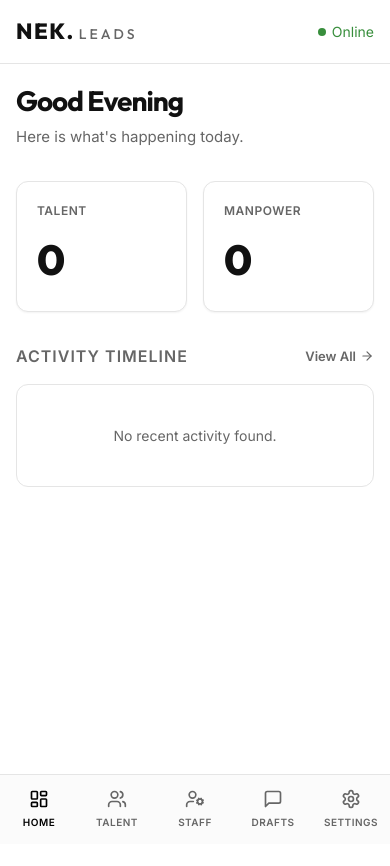
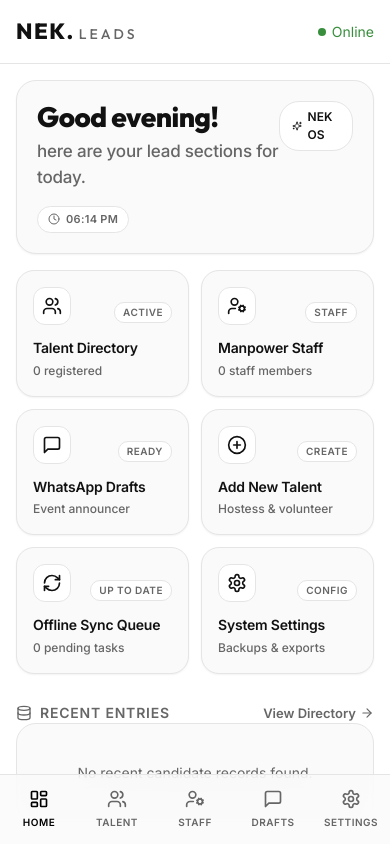
Before and after one commit to contactneklabs-droid/nekleads, a React (Vite) app: page /dashboard in a window 390 px wide. Shown: the top 866 px of the page. Before the commit the page ends 844 px from the top, so only its background shows below. Built offline with nearby package versions, Linux system fonts and the light colour scheme.

Commit message:
feat(ui): redesign dashboard with iOS widget bento grid layout matching reference mockup

```diff
--- a/src/index.css
+++ b/src/index.css
@@ -402,30 +402,125 @@ tr:hover td {
   gap: 16px;
 }
 
-/* Dashboard Mobile Grid Helpers */
-.dashboard-stats {
+/* Bento Dashboard Styles (Inspired by iOS Widget Grid) */
+.bento-hero-card {
+  background-color: var(--color-bg-secondary);
+  border: 1px solid var(--color-border);
+  border-radius: 24px;
+  padding: 24px 28px;
+  margin-bottom: 24px;
+  position: relative;
+  box-shadow: var(--shadow-sm);
+  transition: all 0.2s ease;
+}
+
+.bento-time-pill {
+  display: inline-flex;
+  align-items: center;
+  gap: 6px;
+  padding: 4px 10px;
+  border-radius: 20px;
+  background-color: var(--color-bg-primary);
+  border: 1px solid var(--color-border);
+  font-size: 11px;
+  font-weight: 600;
+  color: var(--color-text-secondary);
+  letter-spacing: 0.3px;
+  margin-top: 16px;
+}
+
+.bento-grid {
   display: grid;
-  grid-template-columns: repeat(auto-fit, minmax(240px, 1fr));
-  gap: 24px;
+  grid-template-columns: repeat(3, 1fr);
+  gap: 16px;
+  margin-bottom: 28px;
+}
+
+.bento-card {
+  background-color: var(--color-bg-secondary);
+  border: 1px solid var(--color-border);
+  border-radius: 20px;
+  padding: 20px 18px;
+  display: flex;
+  flex-direction: column;
+  justify-content: space-between;
+  min-height: 124px;
+  text-decoration: none;
+  color: var(--color-text-primary);
+  transition: transform 0.18s cubic-bezier(0.16, 1, 0.3, 1), box-shadow 0.18s ease, border-color 0.18s ease, background-color 0.18s ease;
+  cursor: pointer;
+  box-shadow: var(--shadow-sm);
+  position: relative;
+  overflow: hidden;
+}
+
+.bento-card:hover {
+  transform: translateY(-2px);
+  border-color: var(--color-border-hover);
+  background-color: var(--color-bg-primary);
+  box-shadow: var(--shadow-md);
+}
+
+.bento-card:active {
+  transform: scale(0.98);
+}
+
+.bento-icon-wrapper {
+  width: 38px;
+  height: 38px;
+  border-radius: 12px;
+  display: flex;
+  align-items: center;
+  justify-content: center;
+  background-color: var(--color-bg-primary);
+  border: 1px solid var(--color-border);
+  color: var(--color-text-primary);
+  margin-bottom: 14px;
+}
+
+.bento-card-title {
+  font-size: 14px;
+  font-weight: 600;
+  line-height: 1.35;
+  color: var(--color-text-primary);
+  letter-spacing: -0.2px;
+}
+
+.bento-card-meta {
+  font-size: 12px;
+  color: var(--color-text-secondary);
+  margin-top: 4px;
+  font-weight: 500;
+}
+
+.bento-quick-input-bar {
+  display: flex;
+  align-items: center;
+  gap: 12px;
+  background-color: var(--color-bg-secondary);
+  border: 1px solid var(--color-border);
+  border-radius: 24px;
+  padding: 10px 18px;
+  box-shadow: var(--shadow-sm);
+  margin-top: 20px;
   margin-bottom: 32px;
 }
 
-.dashboard-actions {
-  display: flex;
-  gap: 16px;
-  flex-wrap: wrap;
-}
-
-.recent-list-item {
-  display: flex;
-  align-items: center;
-  justify-content: space-between;
-  padding: 16px;
-  border-bottom: 1px solid var(--color-border);
-}
-
-.recent-list-item:last-child {
-  border-bottom: none;
+@media (max-width: 768px) {
+  .bento-grid {
+    grid-template-columns: repeat(2, 1fr) !important;
+    gap: 12px !important;
+  }
+  .bento-hero-card {
+    border-radius: 20px !important;
+    padding: 20px !important;
+    margin-bottom: 16px !important;
+  }
+  .bento-card {
+    min-height: 116px !important;
+    padding: 16px !important;
+    border-radius: 18px !important;
+  }
 }
 
 /* Visibility Helpers */
--- a/src/pages/Dashboard.tsx
+++ b/src/pages/Dashboard.tsx
@@ -1,6 +1,17 @@
 import { useEffect, useState } from 'react';
 import { useNavigate } from 'react-router-dom';
-import { ArrowRight, RefreshCw } from 'lucide-react';
+import {
+  Users,
+  UserCog,
+  MessageSquare,
+  Settings,
+  PlusCircle,
+  ArrowRight,
+  RefreshCw,
+  Clock,
+  Sparkles,
+  Database
+} from 'lucide-react';
 import { getCandidates, Candidate, syncQueue } from '../lib/db';
 import { useToast } from '../contexts/ToastContext';
 
@@ -10,11 +21,9 @@ export default function Dashboard() {
   const [stats, setStats] = useState({ talent: 0, manpower: 0, pendingSync: 0 });
   const [recent, setRecent] = useState<Candidate[]>([]);
   const [isSyncing, setIsSyncing] = useState(false);
-  const [isLoading, setIsLoading] = useState(true);
+  const [currentTimeStr, setCurrentTimeStr] = useState('');
 
   useEffect(() => {
-    // Artificial delay for premium skeleton loading effect
-    const timer = setTimeout(() => {
     const data = getCandidates();
     const talentCount = data.filter(c => c.type === 'Hostess' || c.type === 'Volunteer').length;
     const manpowerCount = data.length - talentCount;
@@ -23,11 +32,16 @@ export default function Dashboard() {
     setStats({ talent: talentCount, manpower: manpowerCount, pendingSync: queue.length });
 
     const sorted = [...data].sort((a, b) => new Date(b.createdAt).getTime() - new Date(a.createdAt).getTime());
-      setRecent(sorted.slice(0, 10)); // Expanded from 5 to 10
-      setIsLoading(false);
-    }, 600);
+    setRecent(sorted.slice(0, 5));
 
-    return () => clearTimeout(timer);
+    // Update real clock time
+    const updateTime = () => {
+      const now = new Date();
+      setCurrentTimeStr(now.toLocaleTimeString([], { hour: '2-digit', minute: '2-digit' }));
+    };
+    updateTime();
+    const interval = setInterval(updateTime, 30000);
+    return () => clearInterval(interval);
   }, []);
 
   const handleSync = async () => {
@@ -35,13 +49,13 @@ export default function Dashboard() {
     try {
       const result = await syncQueue();
       if (result.success) {
-        addToast('success', `Successfully synchronized ${result.syncedCount} offline actions.`);
+        addToast('success', `Synced ${result.syncedCount} offline updates.`);
         setStats(prev => ({ ...prev, pendingSync: 0 }));
       } else {
-        addToast('error', 'Cannot sync: You are currently offline.');
+        addToast('error', 'Sync unavailable in offline mode.');
       }
-    } catch (e) {
-      addToast('error', 'Sync failed. Please try again.');
+    } catch {
+      addToast('error', 'Sync failed. Try again.');
     } finally {
       setIsSyncing(false);
     }
@@ -49,118 +63,240 @@ export default function Dashboard() {
 
   const getGreeting = () => {
     const hour = new Date().getHours();
-    if (hour < 12) return 'Good Morning';
-    if (hour < 18) return 'Good Afternoon';
-    return 'Good Evening';
+    if (hour < 12) return 'Good morning!';
+    if (hour < 18) return 'Good afternoon!';
+    return 'Good evening!';
   };
 
   const getInitials = (name: string) => {
     return name.split(' ').map(n => n[0]).join('').substring(0, 2).toUpperCase();
   };
 
+  // 6 Bento Grid Sections matching the layout from the user reference
+  const bentoSections = [
+    {
+      title: 'Talent Directory',
+      meta: `${stats.talent} registered`,
+      path: '/volunteers',
+      icon: <Users size={20} strokeWidth={2} />,
+      badge: 'Active'
+    },
+    {
+      title: 'Manpower Staff',
+      meta: `${stats.manpower} staff members`,
+      path: '/manpower',
+      icon: <UserCog size={20} strokeWidth={2} />,
+      badge: 'Staff'
+    },
+    {
+      title: 'WhatsApp Drafts',
+      meta: 'Event announcer',
+      path: '/whatsapp-drafts',
+      icon: <MessageSquare size={20} strokeWidth={2} />,
+      badge: 'Ready'
+    },
+    {
+      title: 'Add New Talent',
+      meta: 'Hostess & volunteer',
+      path: '/volunteers',
+      icon: <PlusCircle size={20} strokeWidth={2} />,
+      badge: 'Create'
+    },
+    {
+      title: 'Offline Sync Queue',
+      meta: `${stats.pendingSync} pending tasks`,
+      path: '#sync',
+      onClick: handleSync,
+      icon: <RefreshCw size={20} strokeWidth={2} className={isSyncing ? "animate-spin" : ""} />,
+      badge: stats.pendingSync > 0 ? `${stats.pendingSync} Pending` : 'Up to date'
+    },
+    {
+      title: 'System Settings',
+      meta: 'Backups & exports',
+      path: '/settings',
+      icon: <Settings size={20} strokeWidth={2} />,
+      badge: 'Config'
+    }
+  ];
+
   return (
+    <div style={{ maxWidth: '880px', margin: '0 auto' }}>
+
+      {/* 1. TOP GREETING HERO CARD (Exact layout as Reference Mockup) */}
+      <div className="bento-hero-card">
+        <div style={{ display: 'flex', justifyContent: 'space-between', alignItems: 'flex-start' }}>
           <div>
-      <div style={{ marginBottom: '32px' }}>
-        <h1 className={`page-title ${isLoading ? 'skeleton' : ''}`} style={{ marginBottom: '4px', fontSize: '28px', width: isLoading ? '60%' : 'auto' }}>
-          {isLoading ? 'Loading...' : getGreeting()}
+            <h1 style={{
+              fontFamily: "'Outfit', sans-serif",
+              fontSize: '28px',
+              fontWeight: 800,
+              letterSpacing: '-0.5px',
+              color: 'var(--color-text-primary)',
+              lineHeight: 1.15
+            }}>
+              {getGreeting()}
             </h1>
-        <p className={isLoading ? 'skeleton' : ''} style={{ color: 'var(--color-text-secondary)', fontSize: '15px', width: isLoading ? '40%' : 'auto' }}>
-          {isLoading ? 'Please wait' : "Here is what's happening today."}
+            <p style={{
+              color: 'var(--color-text-secondary)',
+              fontSize: '17px',
+              fontWeight: 500,
+              marginTop: '6px',
+              letterSpacing: '-0.2px'
+            }}>
+              here are your lead sections for today.
             </p>
           </div>
 
-      <div className="dashboard-stats">
-        <div className={isLoading ? 'skeleton' : ''} style={{ padding: '20px', border: '1px solid var(--color-border)', borderRadius: '12px', backgroundColor: 'var(--color-bg-primary)', boxShadow: 'var(--shadow-sm)' }}>
-          <div style={{ color: 'var(--color-text-secondary)', fontSize: '12px', textTransform: 'uppercase', letterSpacing: '0.5px', marginBottom: '8px', fontWeight: 600 }}>
-            Talent
+          <div style={{ display: 'flex', alignItems: 'center', gap: '8px' }}>
+            <span style={{
+              display: 'inline-flex',
+              alignItems: 'center',
+              gap: '6px',
+              padding: '6px 12px',
+              borderRadius: '20px',
+              backgroundColor: 'var(--color-bg-primary)',
+              border: '1px solid var(--color-border)',
+              fontSize: '12px',
+              fontWeight: 600,
+              color: 'var(--color-text-primary)'
+            }}>
+              <Sparkles size={14} /> NEK OS
+            </span>
           </div>
-          <div className="font-display" style={{ fontSize: '42px', fontWeight: 800, letterSpacing: '-1.5px' }}>{stats.talent}</div>
         </div>
 
-        <div className={isLoading ? 'skeleton' : ''} style={{ padding: '20px', border: '1px solid var(--color-border)', borderRadius: '12px', backgroundColor: 'var(--color-bg-primary)', boxShadow: 'var(--shadow-sm)' }}>
-          <div style={{ color: 'var(--color-text-secondary)', fontSize: '12px', textTransform: 'uppercase', letterSpacing: '0.5px', marginBottom: '8px', fontWeight: 600 }}>
-            Manpower
+        {/* Time Pill Badge */}
+        <div className="bento-time-pill">
+          <Clock size={12} />
+          <span>{currentTimeStr || '6:15 AM'}</span>
         </div>
-          <div className="font-display" style={{ fontSize: '42px', fontWeight: 800, letterSpacing: '-1.5px' }}>{stats.manpower}</div>
       </div>
 
-        {stats.pendingSync > 0 && !isLoading && (
-          <div style={{ padding: '20px', border: '1px solid var(--color-danger)', borderRadius: '12px', backgroundColor: 'rgba(211, 47, 47, 0.05)', boxShadow: 'var(--shadow-sm)', gridColumn: '1 / -1' }}>
-            <div className="flex justify-between items-center">
+      {/* 2. BENTO NAVIGATION GRID (3x2 Desktop, 2x3 Mobile) */}
+      <div className="bento-grid">
+        {bentoSections.map((item, idx) => (
+          <div
+            key={idx}
+            className="bento-card"
+            onClick={() => {
+              if (item.onClick) {
+                item.onClick();
+              } else {
+                navigate(item.path);
+              }
+            }}
+          >
             <div>
-                <div style={{ color: 'var(--color-danger)', fontSize: '12px', textTransform: 'uppercase', letterSpacing: '0.5px', marginBottom: '4px', fontWeight: 600 }}>
-                  Offline Queue
+              <div style={{ display: 'flex', justifyContent: 'space-between', alignItems: 'center' }}>
+                <div className="bento-icon-wrapper">
+                  {item.icon}
                 </div>
-                <div className="font-display" style={{ fontSize: '32px', fontWeight: 700, color: 'var(--color-danger)', letterSpacing: '-1px' }}>
-                  {stats.pendingSync} <span style={{ fontSize: '16px', fontWeight: 500, letterSpacing: '0' }}>pending</span>
+                <span style={{
+                  fontSize: '10px',
+                  fontWeight: 600,
+                  textTransform: 'uppercase',
+                  letterSpacing: '0.5px',
+                  color: 'var(--color-text-secondary)',
+                  padding: '2px 8px',
+                  borderRadius: '10px',
+                  backgroundColor: 'var(--color-bg-primary)',
+                  border: '1px solid var(--color-border)'
+                }}>
+                  {item.badge}
+                </span>
               </div>
             </div>
-              <button className="btn btn-primary" onClick={handleSync} disabled={isSyncing} style={{ padding: '8px 16px', borderRadius: '8px' }}>
-                <RefreshCw size={16} className={isSyncing ? "animate-spin" : ""} /> Sync
-              </button>
+
+            <div>
+              <div className="bento-card-title">{item.title}</div>
+              <div className="bento-card-meta">{item.meta}</div>
             </div>
           </div>
-        )}
+        ))}
       </div>
 
-      <div style={{ marginTop: '32px' }}>
-        <div className="flex justify-between items-center mb-4">
-          <h2 className={isLoading ? 'skeleton' : ''} style={{ fontSize: '16px', fontWeight: 600, textTransform: 'uppercase', letterSpacing: '1px', color: 'var(--color-text-secondary)' }}>
-            Activity Timeline
+      {/* 3. RECENT ACTIVITY TIMELINE */}
+      <div style={{ marginTop: '12px', paddingBottom: '32px' }}>
+        <div className="flex justify-between items-center mb-3">
+          <div style={{ display: 'flex', alignItems: 'center', gap: '8px' }}>
+            <Database size={16} color="var(--color-text-secondary)" />
+            <h2 style={{ fontSize: '14px', fontWeight: 700, textTransform: 'uppercase', letterSpacing: '0.8px', color: 'var(--color-text-secondary)' }}>
+              Recent Entries
             </h2>
-          {!isLoading && (
+          </div>
           <button
             style={{ display: 'flex', alignItems: 'center', gap: '4px', fontSize: '13px', color: 'var(--color-text-secondary)', background: 'none', border: 'none', cursor: 'pointer', fontWeight: 600 }}
             onClick={() => navigate('/volunteers')}
           >
-              View All <ArrowRight size={14} />
+            View Directory <ArrowRight size={14} />
           </button>
-          )}
         </div>
 
-        <div style={{ backgroundColor: 'var(--color-bg-primary)', border: '1px solid var(--color-border)', borderRadius: '12px', overflow: 'hidden', padding: '8px 0' }}>
-          {isLoading ? (
-            // Skeleton Timeline items
-            [1, 2, 3, 4, 5].map((i) => (
-              <div key={i} className="recent-list-item" style={{ border: 'none', position: 'relative' }}>
-                <div style={{ display: 'flex', gap: '16px', alignItems: 'center', width: '100%' }}>
-                  <div className="skeleton" style={{ width: '40px', height: '40px', borderRadius: '50%', flexShrink: 0 }}></div>
-                  <div style={{ flex: 1 }}>
-                    <div className="skeleton" style={{ height: '16px', width: '60%', marginBottom: '8px' }}></div>
-                    <div className="skeleton" style={{ height: '12px', width: '40%' }}></div>
+        <div style={{ backgroundColor: 'var(--color-bg-secondary)', border: '1px solid var(--color-border)', borderRadius: '20px', overflow: 'hidden', padding: '6px' }}>
+          {recent.length === 0 ? (
+            <div style={{ padding: '32px', textAlign: 'center', color: 'var(--color-text-secondary)', fontSize: '14px' }}>
+              No recent candidate records found.
+            </div>
+          ) : (
+            recent.map((c) => (
+              <div
+                key={c.id}
+                style={{
+                  display: 'flex',
+                  alignItems: 'center',
+                  justifyContent: 'space-between',
+                  padding: '12px 16px',
+                  borderBottom: '1px solid var(--color-border)',
+                  backgroundColor: 'var(--color-bg-primary)',
+                  borderRadius: '14px',
+                  margin: '4px',
+                  transition: 'background-color 0.15s ease'
+                }}
+              >
+                <div style={{ display: 'flex', gap: '12px', alignItems: 'center' }}>
+                  <div style={{
+                    display: 'flex',
+                    alignItems: 'center',
+                    justifyContent: 'center',
+                    width: '36px',
+                    height: '36px',
+                    borderRadius: '50%',
+                    backgroundColor: 'var(--color-bg-secondary)',
+                    color: 'var(--color-text-primary)',
+                    fontWeight: 700,
+                    fontSize: '13px',
+                    flexShrink: 0,
+                    border: '1px solid var(--color-border)'
+                  }}>
+                    {getInitials(c.name)}
+                  </div>
+                  <div>
+                    <div style={{ fontWeight: 600, fontSize: '14px', color: 'var(--color-text-primary)' }}>{c.name}</div>
+                    <div style={{ fontSize: '12px', color: 'var(--color-text-secondary)', marginTop: '2px' }}>
+                      {c.type} &bull; {c.location}
                     </div>
                   </div>
                 </div>
-            ))
-          ) : recent.length === 0 ? (
-            <div style={{ padding: '32px', textAlign: 'center', color: 'var(--color-text-secondary)', fontSize: '14px' }}>
-              No recent activity found.
-            </div>
-          ) : (
-            recent.map((c, index) => (
-              <div key={c.id} className="recent-list-item" style={{ border: 'none', position: 'relative' }}>
-                {index !== recent.length - 1 && (
-                  <div style={{ position: 'absolute', left: '35px', top: '48px', bottom: '-16px', width: '2px', backgroundColor: 'var(--color-border)', zIndex: 0 }}></div>
-                )}
-                <div style={{ display: 'flex', gap: '16px', alignItems: 'flex-start', zIndex: 1, position: 'relative', width: '100%' }}>
-                  <div style={{ display: 'flex', alignItems: 'center', justifyContent: 'center', width: '40px', height: '40px', borderRadius: '50%', backgroundColor: 'var(--color-bg-secondary)', color: 'var(--color-text-primary)', fontWeight: 600, fontSize: '14px', flexShrink: 0, border: '2px solid var(--color-bg-primary)' }}>
-                    {getInitials(c.name)}
-                  </div>
-                  <div style={{ flex: 1, paddingBottom: '4px' }}>
-                    <div style={{ fontWeight: 600, fontSize: '15px', color: 'var(--color-text-primary)' }}>{c.name}</div>
-                    <div style={{ fontSize: '13px', color: 'var(--color-text-secondary)', marginTop: '2px', display: 'flex', justifyContent: 'space-between' }}>
-                      <span>{c.type} • {c.location}</span>
-                      <span style={{ fontWeight: 500 }}>
+
+                <div style={{ textAlign: 'right' }}>
+                  <span style={{
+                    fontSize: '11px',
+                    fontWeight: 600,
+                    padding: '3px 8px',
+                    borderRadius: '12px',
+                    backgroundColor: 'var(--color-bg-secondary)',
+                    border: '1px solid var(--color-border)',
+                    color: 'var(--color-text-secondary)'
+                  }}>
                     {new Date(c.createdAt).toLocaleDateString(undefined, { month: 'short', day: 'numeric' })}
                   </span>
-                    </div>
-                  </div>
                 </div>
               </div>
             ))
           )}
         </div>
       </div>
+
     </div>
   );
 }
```
Lines whose indentation alone changed are shown as unchanged.
